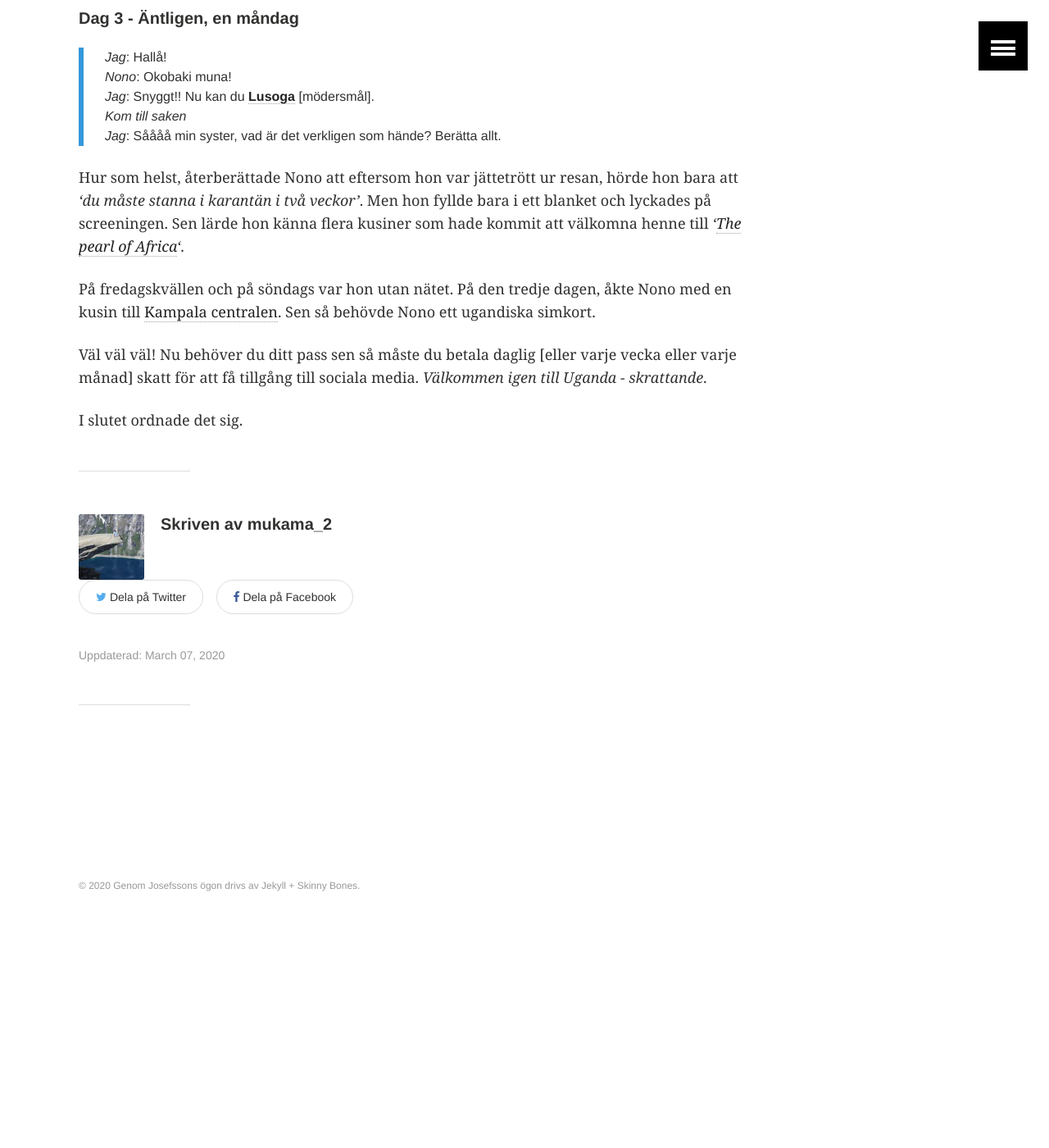
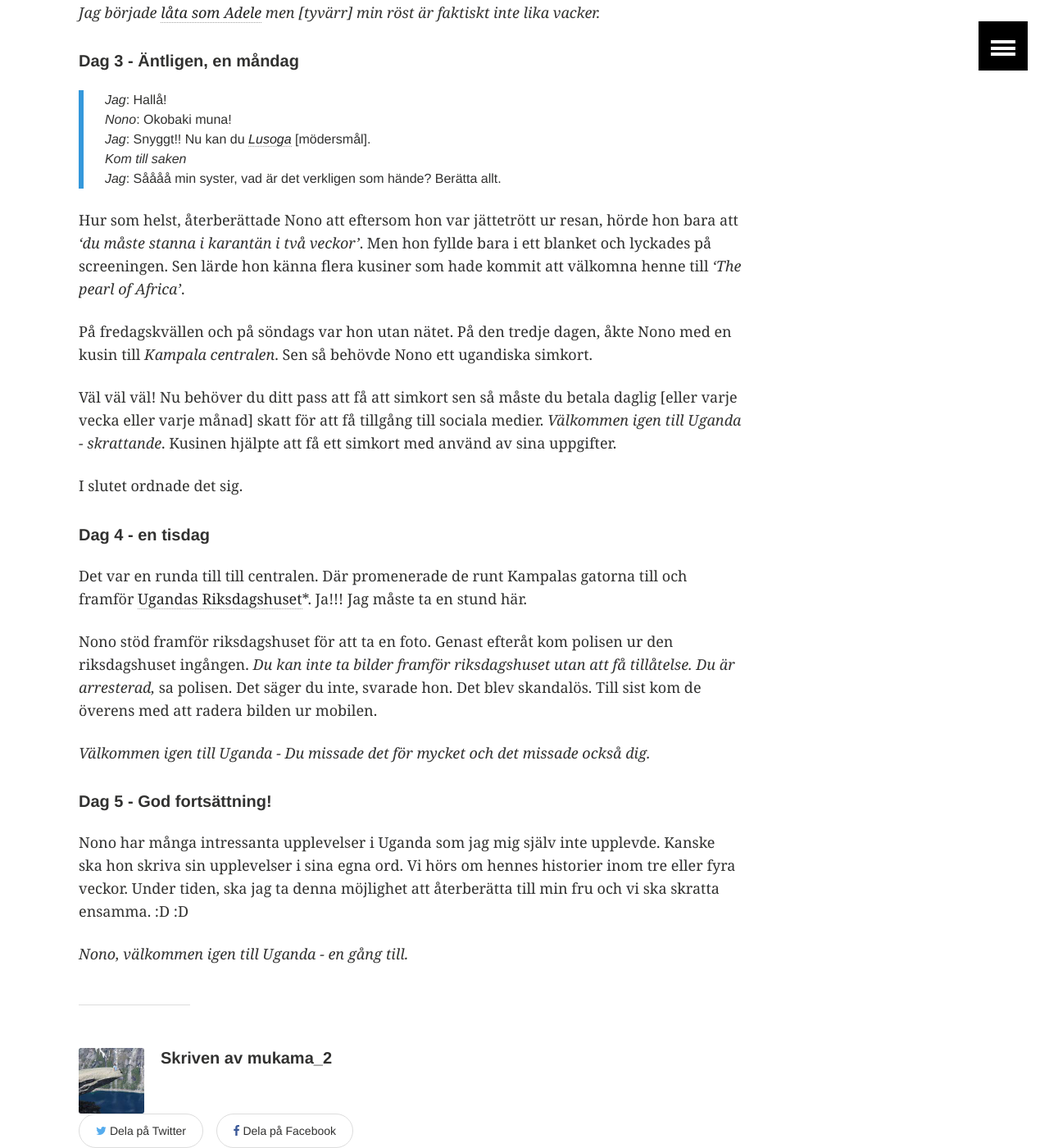
Before and after one commit to MukamaTwo/MukamaTwo.github.io, a Jekyll site: the page built from _posts/2020-03-07-5.md, in a window 1280 px wide and 1400 px high, scrolled down 2652 px. Shown: the whole window at 82% size. Built offline with Jekyll 4.4.1, drawn with Linux system fonts in a browser that asks for light colours; comment, search, counter and statistics services are not loaded; before the commit the page ends 3818 px from its top, so only the background shows below that; some of the changed text lies outside the part shown.

Commit message:
Day 4 and 5 for cousin in Uganda

```diff
--- a/_posts/2020-03-07-5.md
+++ b/_posts/2020-03-07-5.md
@@ -1,6 +1,6 @@
 ---
 layout: article
-title: "Utvecklande återberättelse - Välkommen till Uganda!"
+title: "Mzungu, välkommen till Uganda! - en återberättelse"
 published: true
 comments: true
 tags: [Uganda, coronavirus, tysk, resa]
@@ -14,6 +14,8 @@ Så, min farbrors dotter är född och uppvuxen i Tyskland. Jag och *Nono* är
 
 Igår reste Nono till Uganda för sin andra gång i livet.
 
+*OBS: [Mzungu](https://en.wikipedia.org/wiki/Mzungu){:target="_blank"} är en vittperson. Är det du?*
+
 ##### Dag [0]1 av 20, en lördag - Välkommen till Uganda!
 
 Under resan kommunicerade vi lite grann via några facebook inläggen.
@@ -23,7 +25,7 @@ Men strax före immigrations personalen, bröt hela helvetet lös.
 >
 > *Nono*: Kusin, jag behövde din hjälp. <br>
 > *Jag*: Jaså, vad är den som hände? <br>
-> *Nono*: Precis efter jag var på [Entebbe flygplats](https://en.wikipedia.org/wiki/Entebbe_International_Airport){:target="_blank"} sa personalen att jag måste ta en medicinsk screening till *coronaviruset* OCH stanna i karantän i två veckor. <br>
+> *Nono*: Precis efter jag var på *Entebbe flygplats* sa personalen att jag måste ta en medicinsk screening till *coronaviruset* OCH stanna i karantän i två veckor. <br>
 > *Jag*: Varför då? <br>
 > *Nono: Personalen pekade på en skylt.*<br>
 > *Nono*: Personalen sa det eftersom jag är tysk och det fanns flera fall av smittad individer i Tyskland. <br>
@@ -49,14 +51,28 @@ Till slut, gick allt bra för Nono men den dagen fick jag inte detaljerna.
 ##### Dag 3 - Äntligen, en måndag
 > *Jag*: Hallå! <br>
 > *Nono*: Okobaki muna! <br>
-> *Jag*: Snyggt!! Nu kan du **[Lusoga](https://en.wikipedia.org/wiki/Soga_language){:target="_blank"}** [mödersmål]. <br>
+> *Jag*: Snyggt!! Nu kan du *[Lusoga](https://en.wikipedia.org/wiki/Soga_language){:target="_blank"}* [mödersmål]. <br>
 > *Kom till saken*<br>
 > *Jag*: Såååå min syster, vad är det verkligen som hände? Berätta allt. <br>
 
-Hur som helst, återberättade Nono att eftersom hon var jättetrött ur resan, hörde hon bara att *'du måste stanna i karantän i två veckor'*. Men hon fyllde bara i ett blanket och lyckades på screeningen. Sen lärde hon känna flera kusiner som hade kommit att välkomna henne till *'[The pearl of Africa](https://kabiza.com/kabiza-wilderness-safaris/why-is-uganda-called-the-pearl-of-africa/){:target="_blank"}'*.
+Hur som helst, återberättade Nono att eftersom hon var jättetrött ur resan, hörde hon bara att *'du måste stanna i karantän i två veckor'*. Men hon fyllde bara i ett blanket och lyckades på screeningen. Sen lärde hon känna flera kusiner som hade kommit att välkomna henne till *'The pearl of Africa'*.
 
-På fredagskvällen och på söndags var hon utan nätet. På den tredje dagen, åkte Nono med en kusin till [Kampala centralen](https://en.wikipedia.org/wiki/Kampala){:target="_blank"}. Sen så behövde Nono ett ugandiska simkort.
+På fredagskvällen och på söndags var hon utan nätet. På den tredje dagen, åkte Nono med en kusin till *Kampala centralen*. Sen så behövde Nono ett ugandiska simkort.
 
-Väl väl väl! Nu behöver du ditt pass sen så måste du betala daglig [eller varje vecka eller varje månad] skatt för att få tillgång till sociala media. *Välkommen igen till Uganda - skrattande*.
+Väl väl väl! Nu behöver du ditt pass att få att simkort sen så måste du betala daglig [eller varje vecka eller varje månad] skatt för att få tillgång till sociala medier. *Välkommen igen till Uganda - skrattande*. Kusinen hjälpte att få ett simkort med använd av sina uppgifter.
 
 I slutet  ordnade det sig.
+
+##### Dag 4 - en tisdag
+Det var en runda till till centralen. Där promenerade de runt Kampalas gatorna till och framför [Ugandas Riksdagshuset](https://en.wikipedia.org/wiki/Parliament_of_Uganda){:target="_blank"}*. Ja!!! Jag måste ta en stund här.
+
+Nono stöd framför riksdagshuset för att ta en foto. Genast efteråt kom polisen ur den riksdagshuset ingången. *Du kan inte ta bilder framför riksdagshuset utan att få tillåtelse. Du är arresterad,* sa polisen. Det säger du inte, svarade hon.
+Det blev skandalös. Till sist kom de överens med att radera bilden ur mobilen.
+
+*Välkommen igen till Uganda - Du missade det för mycket och det missade också dig.*
+
+##### Dag 5 - God fortsättning!
+
+Nono har många intressanta upplevelser i Uganda som jag mig själv inte upplevde. Kanske ska hon skriva sin upplevelser i sina egna ord. Vi hörs om hennes historier inom tre eller fyra veckor. Under tiden, ska jag ta denna möjlighet att återberätta till min fru och vi ska skratta ensamma. :D :D
+
+*Nono, välkommen igen till Uganda - en gång till.*
```
